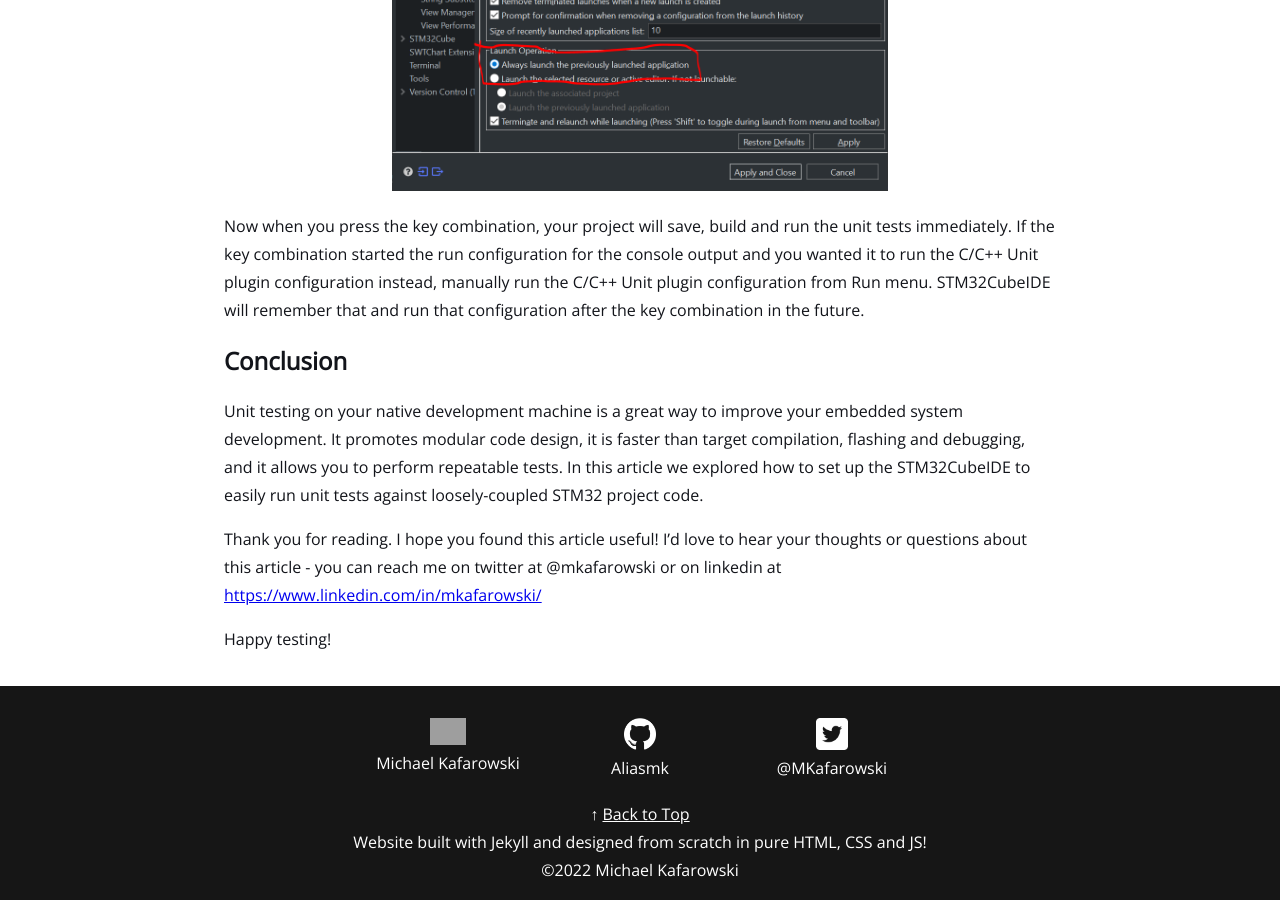
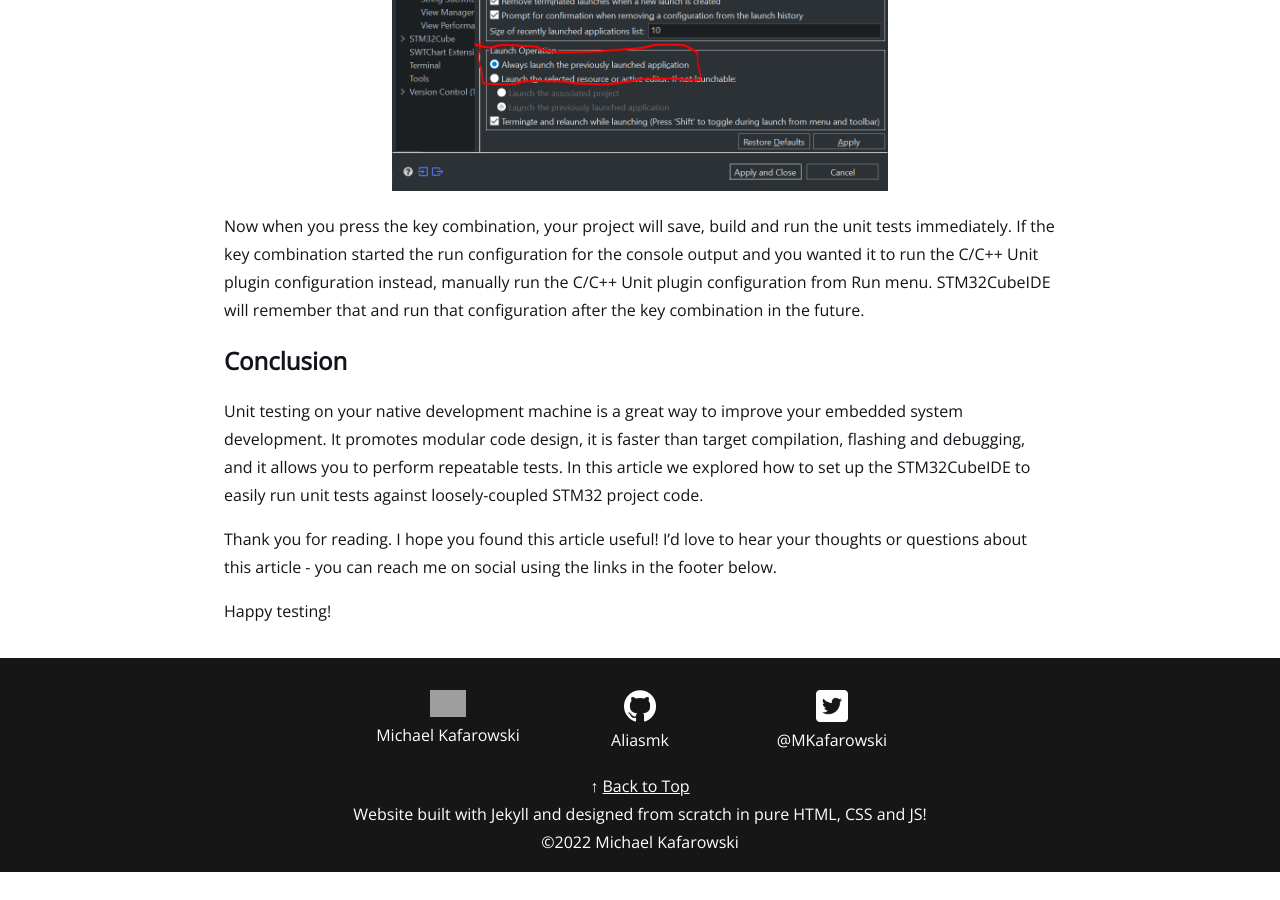
Before and after one commit to Aliasmk/aliasmk.github.io, a Jekyll site: the page built from _posts/2022-07-31-unit-testing-with-stm32cubeide.md, in a window 1280 px wide and 900 px high, scrolled down 10635 px. Built offline with Jekyll 4.4.1, drawn with Linux system fonts in a browser that asks for light colours; after the commit the page ends 11507 px from its top, so only the background shows below that; grey boxes are pictures that could not be loaded.

Commit message:
Fix last sentence of new article

```diff
--- a/_posts/2022-07-31-unit-testing-with-stm32cubeide.md
+++ b/_posts/2022-07-31-unit-testing-with-stm32cubeide.md
@@ -273,6 +273,6 @@ Now when you press the key combination, your project will save, build and run th
 
 Unit testing on your native development machine is a great way to improve your embedded system development. It promotes modular code design, it is faster than target compilation, flashing and debugging, and it allows you to perform repeatable tests. In this article we explored how to set up the STM32CubeIDE to easily run unit tests against loosely-coupled STM32 project code.
 
-Thank you for reading. I hope you found this article useful! I'd love to hear your thoughts or questions about this article - you can reach me on twitter at @mkafarowski or on linkedin at [https://www.linkedin.com/in/mkafarowski/](https://www.linkedin.com/in/mkafarowski/)
+Thank you for reading. I hope you found this article useful! I'd love to hear your thoughts or questions about this article - you can reach me on social using the links in the footer below.
 
 Happy testing!
```
